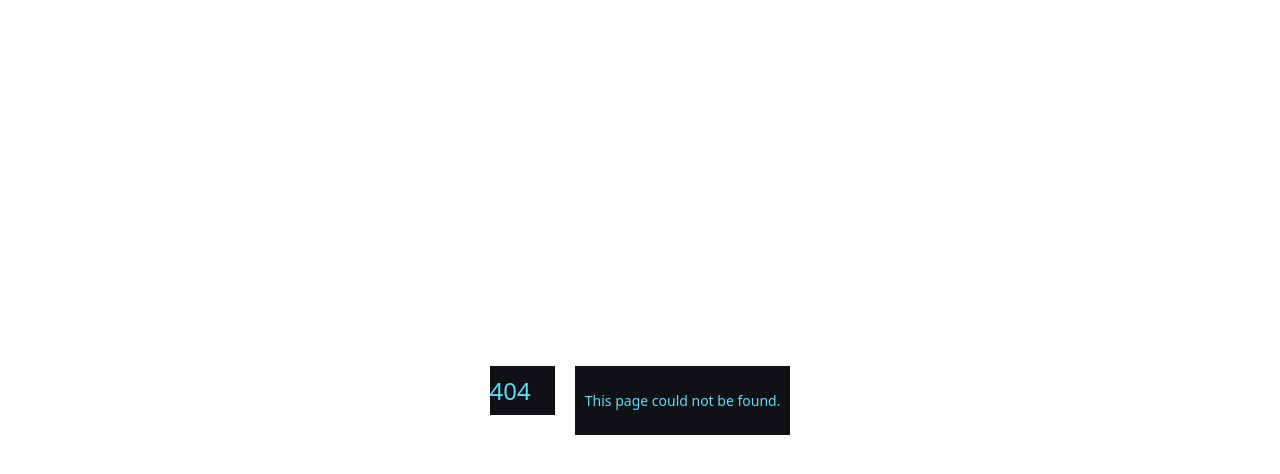
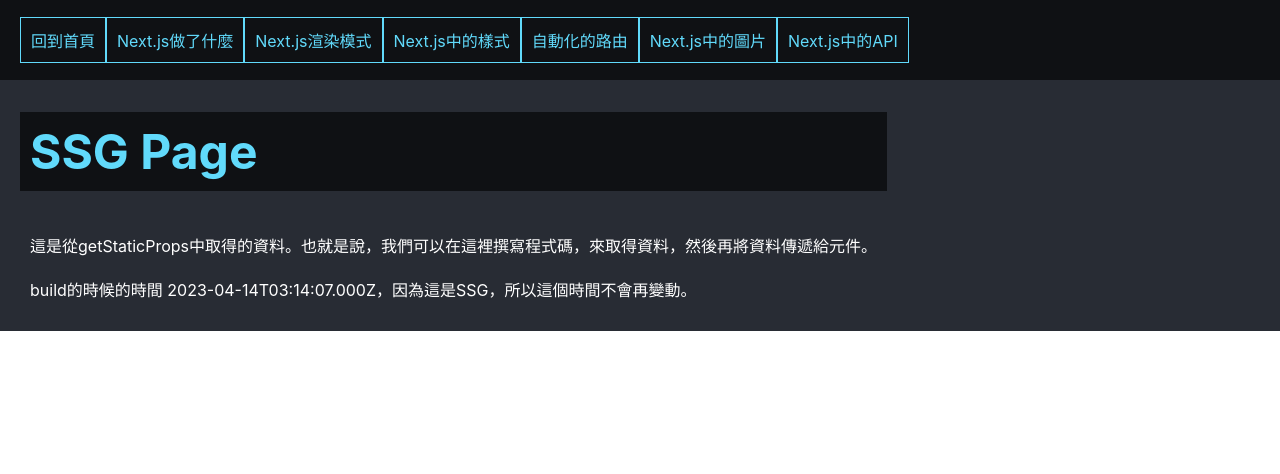
Before and after one commit to Bobo100/React-Next.js-Introduce, a Next.js app: page /render_example/SSGWithPath/1 in a window 1280 px wide. Before the commit this address had no page. Shown: the top 474 px of the page. Built offline with nearby package versions, Linux system fonts and the light colour scheme.

Commit message:
Create [id].tsx

```diff
--- /dev/null
+++ b/pages/render_example/SSGWithPath/[id].tsx
@@ -0,0 +1,54 @@
+import React, { useEffect } from 'react';
+import Layout from '../../../components/layout';
+import Head from 'next/head';
+
+type Props = {
+    content: string;
+    time: string;
+};
+
+const SsgWithPathPage = ({ time, content }: Props) => {
+
+    useEffect(() => {
+        console.log("SSG Page");
+    }, []);
+
+    return (
+        <Layout>
+            <Head>
+                <title>SSG Page</title>
+            </Head>
+            <div>
+                <h1>SSG Page</h1>
+                <p>{content}</p>
+                <p>build的時候的時間 {time}，因為這是SSG，所以這個時間不會再變動。</p>
+            </div>
+        </Layout>
+
+    );
+};
+
+export async function getStaticProps() {
+    // 在這裡撰寫程式碼，來取得資料，然後再將資料傳遞給元件。
+    const content = "這是從getStaticProps中取得的資料。也就是說，我們可以在這裡撰寫程式碼，來取得資料，然後再將資料傳遞給元件。";
+
+    return {
+        props: {
+            content,
+            time: new Date().toISOString()
+        }
+    };
+}
+
+export async function getStaticPaths() {
+    return {
+        paths: [
+            { params: { id: '1' } },
+            { params: { id: '2' } },
+            { params: { id: '3' } },
+        ],
+        fallback: false
+    };
+}
+
+export default SsgWithPathPage;
```
